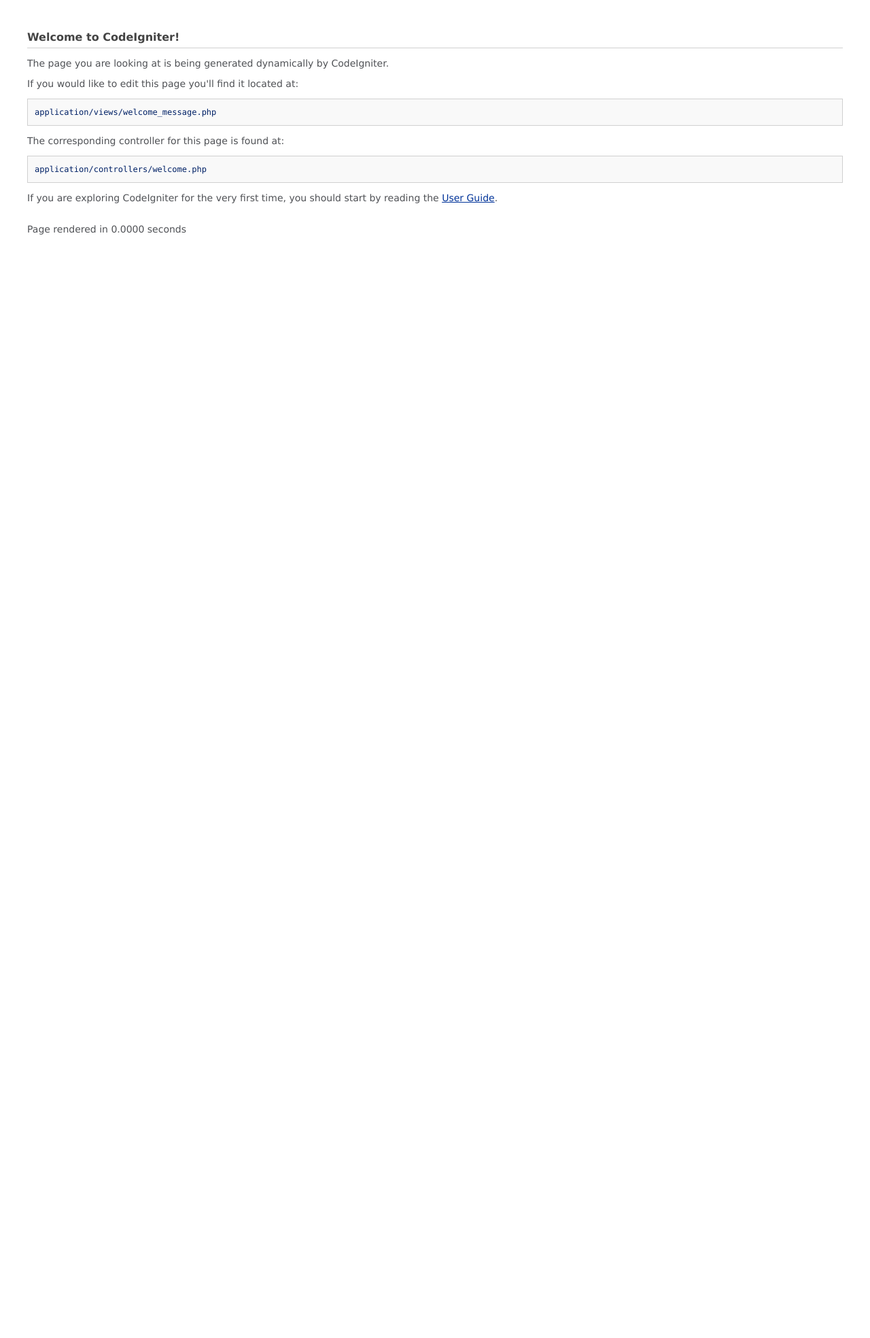
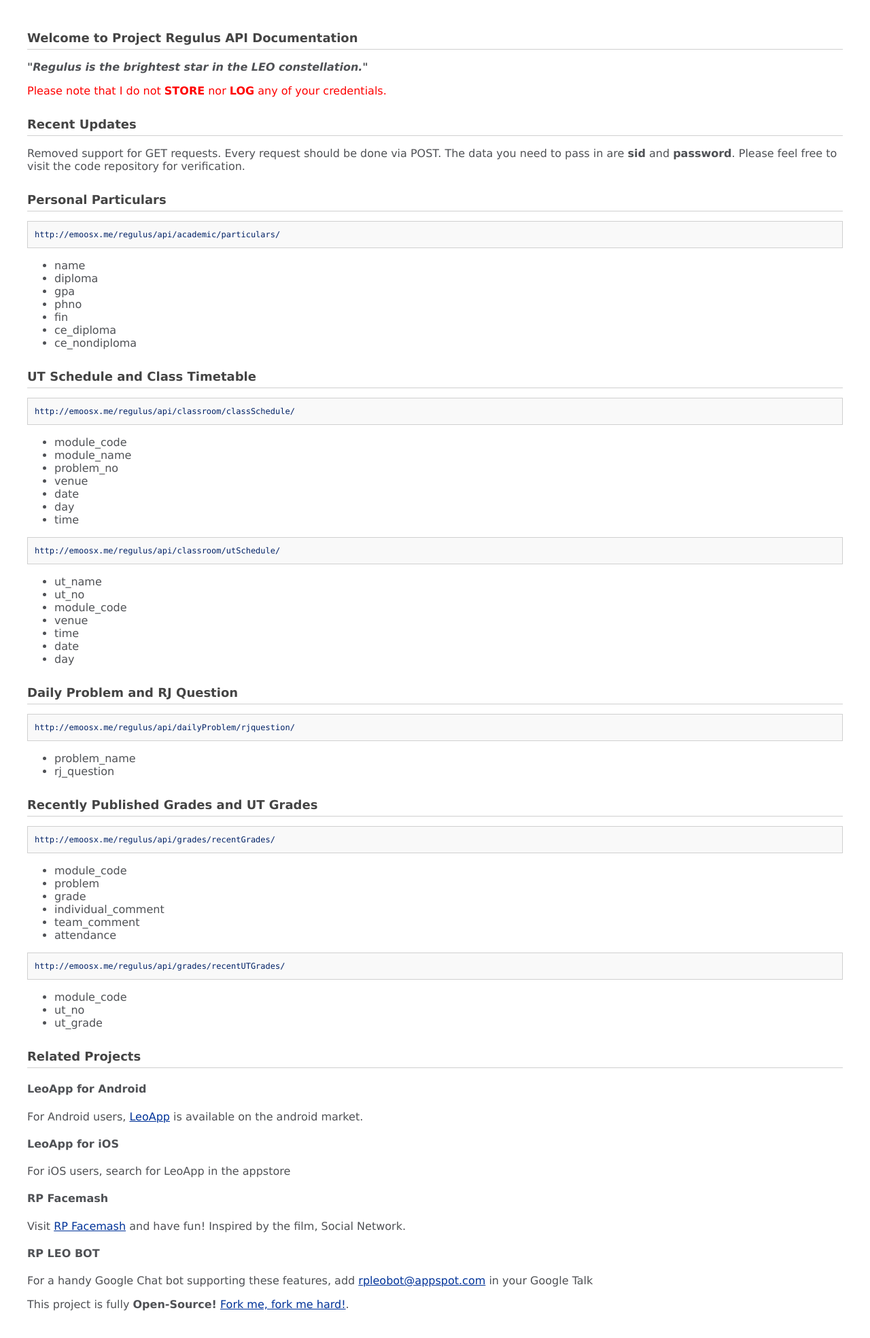
Before and after one commit to khzaw/Team-Regulus-RPLEO-API, a CodeIgniter app: page / in a window 1280 px wide. Shown: the whole page at 68% size. Before the commit the page ends 345 px from the top, so only its background shows below. Run offline with CodeIgniter, Linux system fonts and the light colour scheme.

Commit message:
Added API Documentation

```diff
--- a/application/views/welcome_message.php
+++ b/application/views/welcome_message.php
@@ -9,9 +9,14 @@
 body {
  background-color: #fff;
  margin: 40px;
- font-family: Lucida Grande, Verdana, Sans-serif;
- font-size: 14px;
+ font-family: Lucida Grande, Verdana, serif;
+ font-size: 16px;
  color: #4F5155;
+}
+
+#notice {
+ color: red;
+ font-family:
 }
 
 a {
@@ -24,7 +29,7 @@ h1 {
  color: #444;
  background-color: transparent;
  border-bottom: 1px solid #D0D0D0;
- font-size: 16px;
+ font-size: 18px;
  font-weight: bold;
  margin: 24px 0 2px 0;
  padding: 5px 0 6px 0;
@@ -41,24 +46,86 @@ code {
  padding: 12px 10px 12px 10px;
 }
 
+
+
 </style>
 </head>
 <body>
 
-<h1>Welcome to CodeIgniter!</h1>
+<h1>Welcome to Project Regulus API Documentation</h1>
+<p><b><i>"Regulus is the brightest star in the LEO constellation."</b></i></p>
+<p id="notice">Please note that I do not <b>STORE</b> nor <b>LOG</b> any of your credentials.</p>
 
-<p>The page you are looking at is being generated dynamically by CodeIgniter.</p>
+<h1>Recent Updates</h1>
+<p>Removed support for GET requests. Every request should be done via POST. The data you need to pass in are <b>sid</b> and <b>password</b>. Please feel free to visit the code repository for verification.</p>
 
-<p>If you would like to edit this page you'll find it located at:</p>
-<code>application/views/welcome_message.php</code>
+<h1>Personal Particulars</h1>
 
-<p>The corresponding controller for this page is found at:</p>
-<code>application/controllers/welcome.php</code>
+<code>http://emoosx.me/regulus/api/academic/particulars/</code>
+<ul>
+			<li>name</li>
+			<li>diploma</li>
+			<li>gpa</li>
+				<li>phno</li>
+				<li>fin</li>
+				<li>ce_diploma</li>
+				<li>ce_nondiploma</li>
+		</ul>
+<h1>UT Schedule and Class Timetable</h1>
+<code>http://emoosx.me/regulus/api/classroom/classSchedule/</code>
+<ul>
+		<li>module_code</li>
+		<li>module_name</li>
+		<li>problem_no</li>
+		<li>venue</li>
+		<li>date</li>
+		<li>day</li>
+		<li>time</li>
+</ul>
+<code>http://emoosx.me/regulus/api/classroom/utSchedule/</code>
+<ul>
+		<li>ut_name</li>
+		<li>ut_no</li>
+		<li>module_code</li>
+		<li>venue</li>
+		<li>time</li>
+		<li>date</li>
+		<li>day</li>
+</ul>
+<h1>Daily Problem and RJ Question</h1>
+<code>http://emoosx.me/regulus/api/dailyProblem/rjquestion/</code>
+<ul>
+			<li>problem_name</li>
+			<li>rj_question</li>
+		</ul>
+<h1>Recently Published Grades and UT Grades</h1>
+<code>http://emoosx.me/regulus/api/grades/recentGrades/</code>
+<ul>
+		<li>module_code</li>
+		<li>problem</li>
+		<li>grade</li>
+		<li>individual_comment</li>
+		<li>team_comment</li>
+		<li>attendance</li>
+</ul>
+<code>http://emoosx.me/regulus/api/grades/recentUTGrades/</code>
+		<ul>
+			<li>module_code</li>
+			<li>ut_no</li>
+			<li>ut_grade</li>
+		</ul>
 
-<p>If you are exploring CodeIgniter for the very first time, you should start by reading the <a href="user_guide/">User Guide</a>.</p>
+<h1>Related Projects</h1>
+<h4>LeoApp for Android</h4>
+<p>For Android users, <a href="https://market.android.com/details?id=sg.rp.geeks.leoapp">LeoApp</a> is available on the android market.</p>
+<h4>LeoApp for iOS</h4>
+<p>For iOS users, search for LeoApp in the appstore</p>
+<h4>RP Facemash</h4>
+<p>Visit <a href="http://rpfacemash.appspot.com">RP Facemash</a> and have fun! Inspired by the film, Social Network.</p>
+<h4>RP LEO BOT</h4>
+<p>For a handy Google Chat bot supporting these features, add <a href="http://rpleobot.appspot.com">rpleobot@appspot.com</a> in your Google Talk</p>
 
-
-<p><br />Page rendered in {elapsed_time} seconds</p>
+<p>This project is fully <b>Open-Source!</b> <a href="https://github.com/emoosx/Team-Regulus-RPLEO-API">Fork me, fork me hard!</a>.</p>
 
 </body>
 </html>
```
Also changed, not shown: application/controllers/welcome.php (+0 -18 lines).
